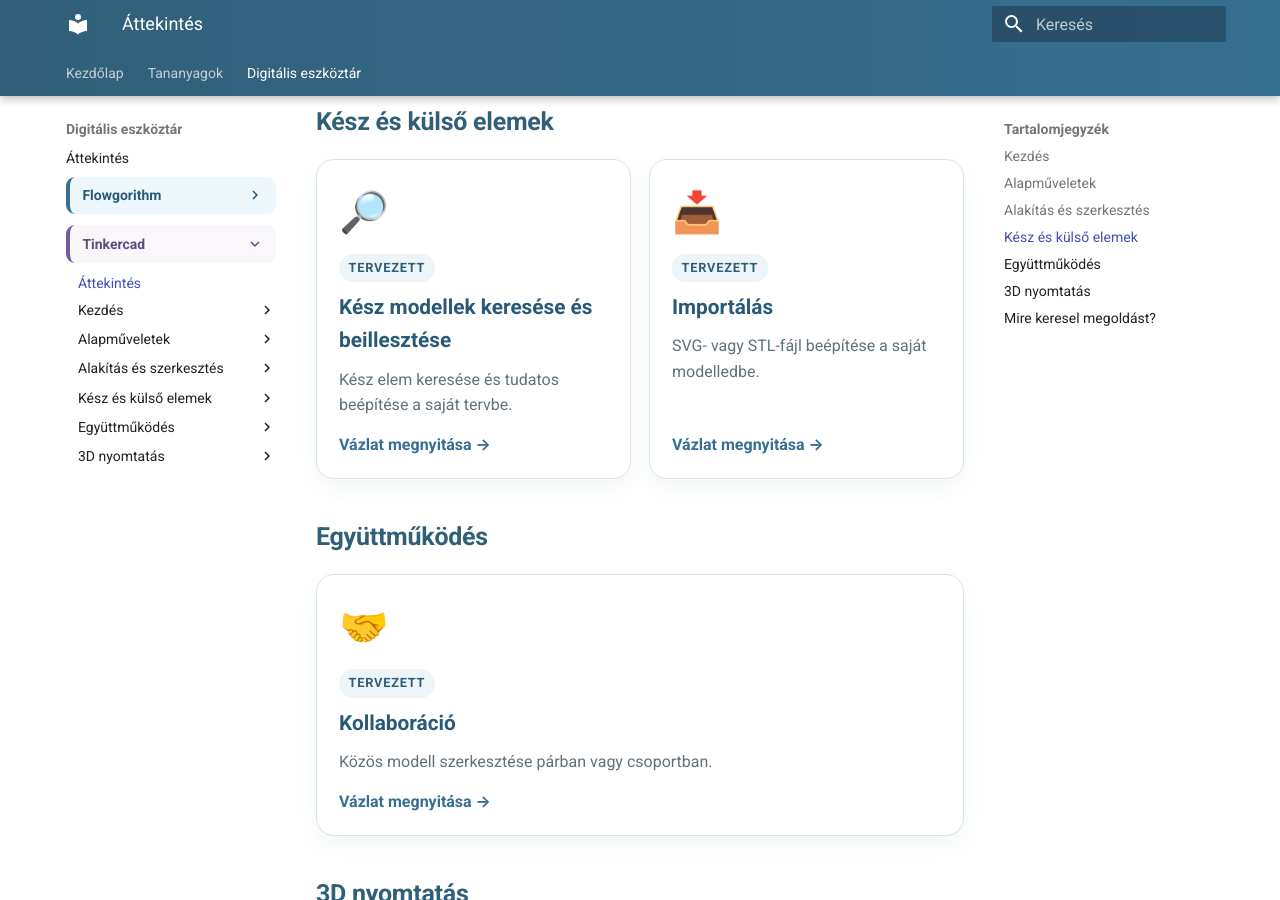
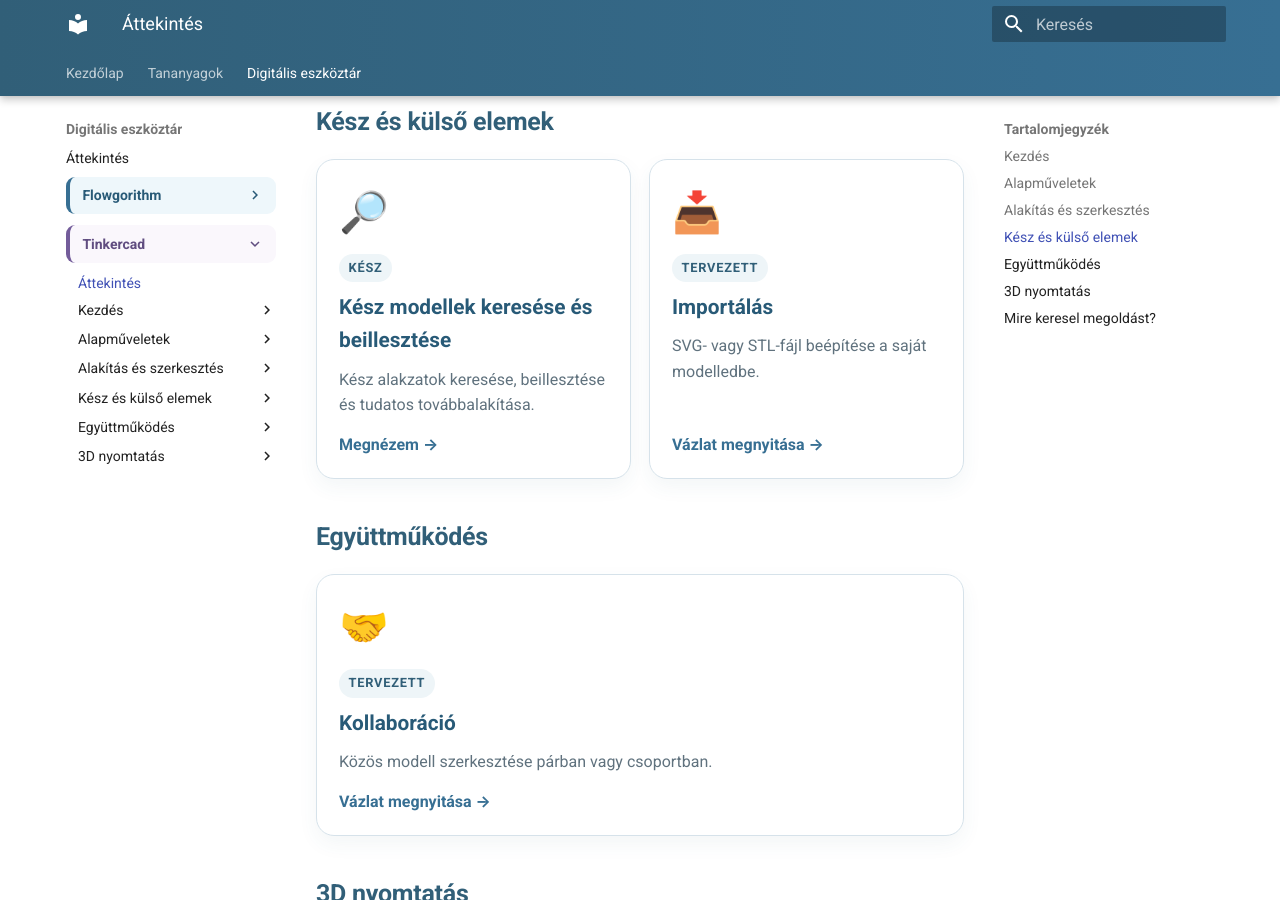
Before and after one commit to bsuszter/digitalis-eszkoztar, an MkDocs documentation site: the page built from docs/eszkoztar/tinkercad/index.md, in a window 1280 px wide and 900 px high, scrolled down 3253 px. Built offline with MkDocs 1.6.1 and Material for MkDocs 9.7.7, drawn with Linux system fonts in a browser that asks for light colours.

Commit message:
Mark Tinkercad ready models lesson complete

```diff
--- a/docs/eszkoztar/tinkercad/index.md
+++ b/docs/eszkoztar/tinkercad/index.md
@@ -122,10 +122,10 @@
 <div class="tool-grid">
   <a class="tool-card" href="kesz-modellek/">
     <span class="tool-icon">🔎</span>
-    <span class="tool-tag">TERVEZETT</span>
+    <span class="tool-tag">KÉSZ</span>
     <strong>Kész modellek keresése és beillesztése</strong>
-    <span>Kész elem keresése és tudatos beépítése a saját tervbe.</span>
-    <span class="tool-link">Vázlat megnyitása →</span>
+    <span>Kész alakzatok keresése, beillesztése és tudatos továbbalakítása.</span>
+    <span class="tool-link">Megnézem →</span>
   </a>
 
   <a class="tool-card" href="importalas/">
```
